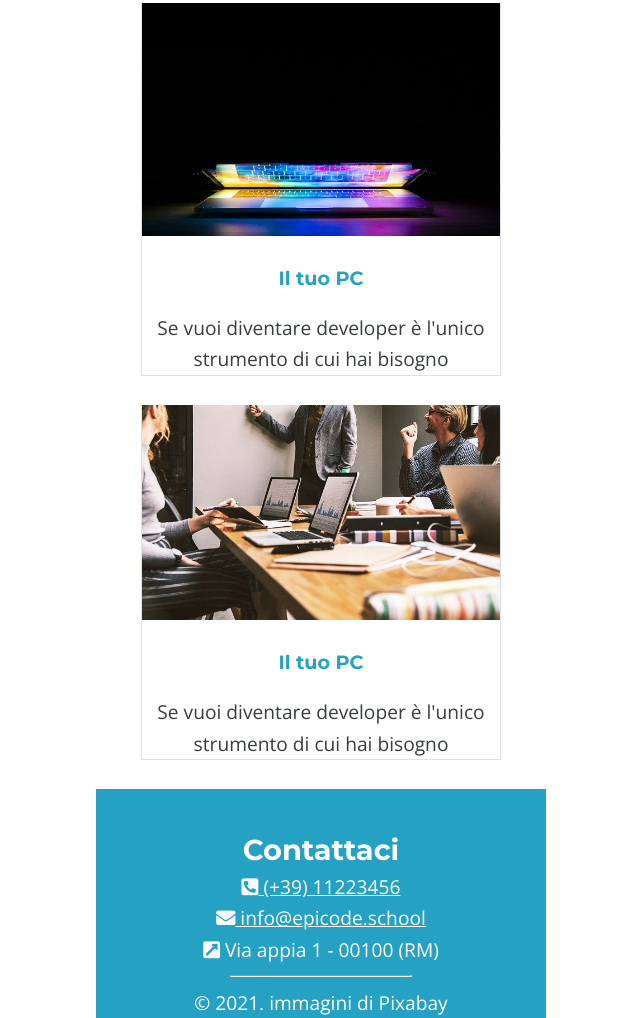
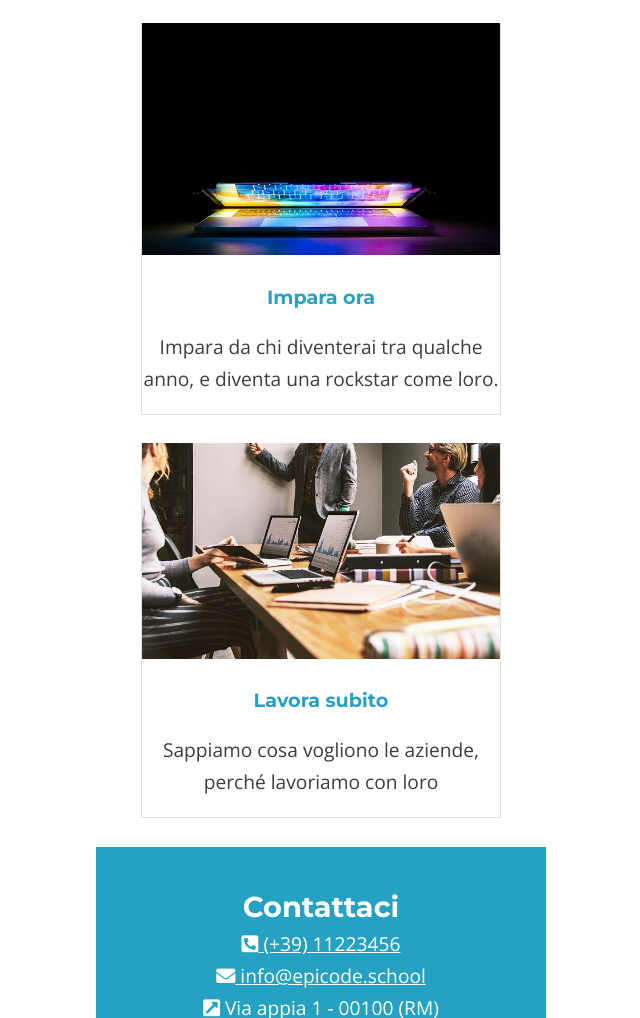
Before and after one commit to xdardevilx/epicode_ES_day5, a plain HTML site: page index.html in a window 1280 px wide. Shown: the part 2460-3478 px from the top of the page, without its empty margins (319-959 px from the left). Drawn offline with nearby package versions, Linux system fonts and the light colour scheme.

Commit message:
corrected text in the cards

```diff
--- a/assets/css/style.css
+++ b/assets/css/style.css
@@ -135,10 +135,10 @@ h4 {
   border-bottom: 1px solid #dee1e3;
   border-right: 1px solid #dee1e3;
   border-left: 1px solid #dee1e3;
+  padding-bottom: 1em;
 }
 .img-article {
   width: 357.85px;
-
 }
 
 footer {
--- a/index.html
+++ b/index.html
@@ -82,17 +82,16 @@
         </div>
         <div class="service">
           <img class="img-article" src="./assets/images/foto2.jpg" alt="" />
-          <h3>Il tuo PC</h3>
+          <h3>Impara ora</h3>
           <p>
-            Se vuoi diventare developer è l'unico strumento di cui hai bisogno
+            Impara da chi diventerai tra qualche anno, e diventa una rockstar
+            come loro.
           </p>
         </div>
         <div class="service">
           <img class="img-article" src="./assets/images/foto3.jpg" alt="" />
-          <h3>Il tuo PC</h3>
-          <p>
-            Se vuoi diventare developer è l'unico strumento di cui hai bisogno
-          </p>
+          <h3>Lavora subito</h3>
+          <p>Sappiamo cosa vogliono le aziende, perché lavoriamo con loro</p>
         </div>
       </section>
     </main>
```
